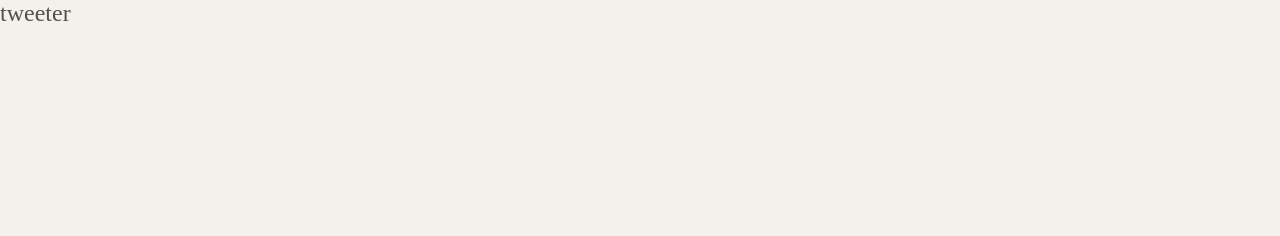
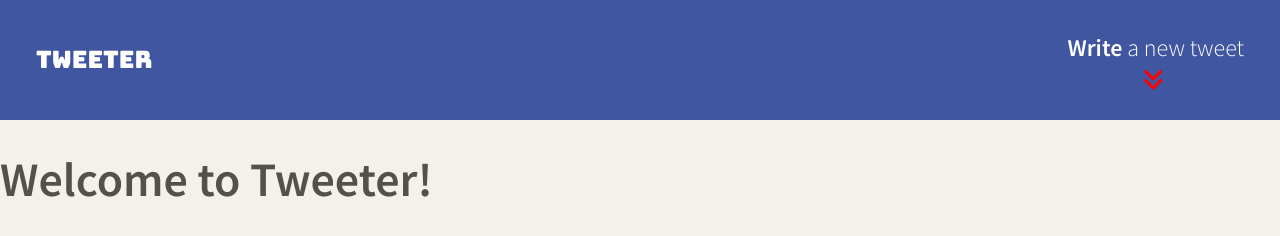
Before and after one commit to carmtsang/tweeter, a website: page public/index.html in a window 1280 px wide. Drawn offline with nearby package versions, Linux system fonts and the light colour scheme.

Commit message:
add nav.css to style the nav bar, link font awesome for arrow icon

```diff
--- a/public/index.html
+++ b/public/index.html
@@ -7,8 +7,17 @@
     <!-- External CSS -->
     <link rel="stylesheet" href="https://cdnjs.cloudflare.com/ajax/libs/normalize/8.0.1/normalize.min.css" type="text/css" />
 
+    <!-- fonts -->
+    <link rel="preconnect" href="https://fonts.googleapis.com">
+    <link rel="preconnect" href="https://fonts.gstatic.com" crossorigin>
+    <link href="https://fonts.googleapis.com/css2?family=Bungee&family=Source+Sans+Pro:ital,wght@0,300;0,600;1,300;1,600&display=swap" rel="stylesheet">
+
+    <!-- icon -->
+    <link rel="stylesheet" href="https://cdnjs.cloudflare.com/ajax/libs/font-awesome/6.1.1/css/all.min.css" integrity="sha512-KfkfwYDsLkIlwQp6LFnl8zNdLGxu9YAA1QvwINks4PhcElQSvqcyVLLD9aMhXd13uQjoXtEKNosOWaZqXgel0g==" crossorigin="anonymous" referrerpolicy="no-referrer" />
+
     <!-- App CSS -->
     <link rel="stylesheet" href="/styles/layout.css" type="text/css" />
+    <link rel="stylesheet" href="/styles/nav.css" type="text/css" />
 
     <!-- External JS -->
     <script src="https://ajax.googleapis.com/ajax/libs/jquery/3.4.1/jquery.min.js"></script>
@@ -21,9 +30,17 @@
     <!-- Top nav bar (fixed) -->
     <nav>
       <span>tweeter</span>
+      <div class="nav-right">
+        <span class="navbar-text"><strong>Write</strong> a new tweet</span>
+        <div class="icon">
+          <i class="fa-solid fa-angles-down"></i>
+        </div>
+      </div>
     </nav>
 
     <!-- Page-specific (main) content here -->
-    <main class="container"></main>
+    <main class="container">
+      <h1>Welcome to Tweeter!</h1>
+    </main>
   </body>
 </html>
--- a/public/styles/layout.css
+++ b/public/styles/layout.css
@@ -13,11 +13,15 @@
 /*
  * Global layout stuff
  */
+.logo {
+  font-family: 'Bungee', sans-serif;
+}
 
 body {
   color: #545149;
   background-color: #f4f1ec;
   font-size: 24px;
+  font-family: 'Source Sans Pro', sans-serif;
 }
 
 /*
--- /dev/null
+++ b/public/styles/nav.css
@@ -0,0 +1,31 @@
+nav {
+  height: 120px;
+  color: #FFFFFF;
+  display: flex;
+  padding-left: 1.5em;
+  padding-right: 1.5em;
+  background-color: #4056A1;
+  align-items: center;
+  justify-content: space-between;
+}
+
+nav span {
+  font-family: 'Bungee', sans-serif;
+}
+
+.nav-right span  {
+  display: flex;
+  align-items: center;
+  font-family: 'Source Sans Pro', sans-serif;
+}
+
+.icon {
+  color: red;
+  display: flex;
+  flex-direction: column;
+  align-items: center;
+}
+
+strong {
+  padding: .2em;
+}
```
